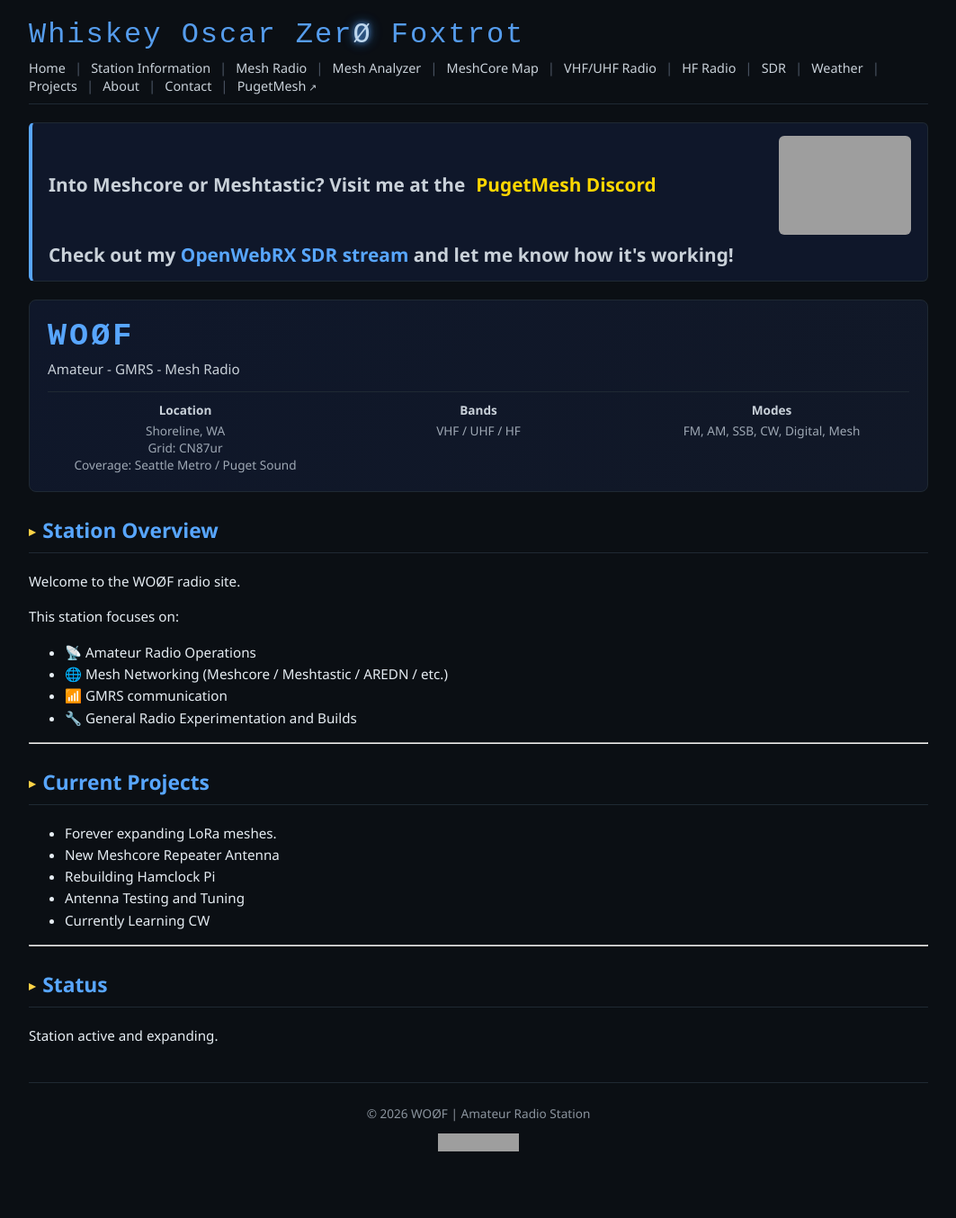
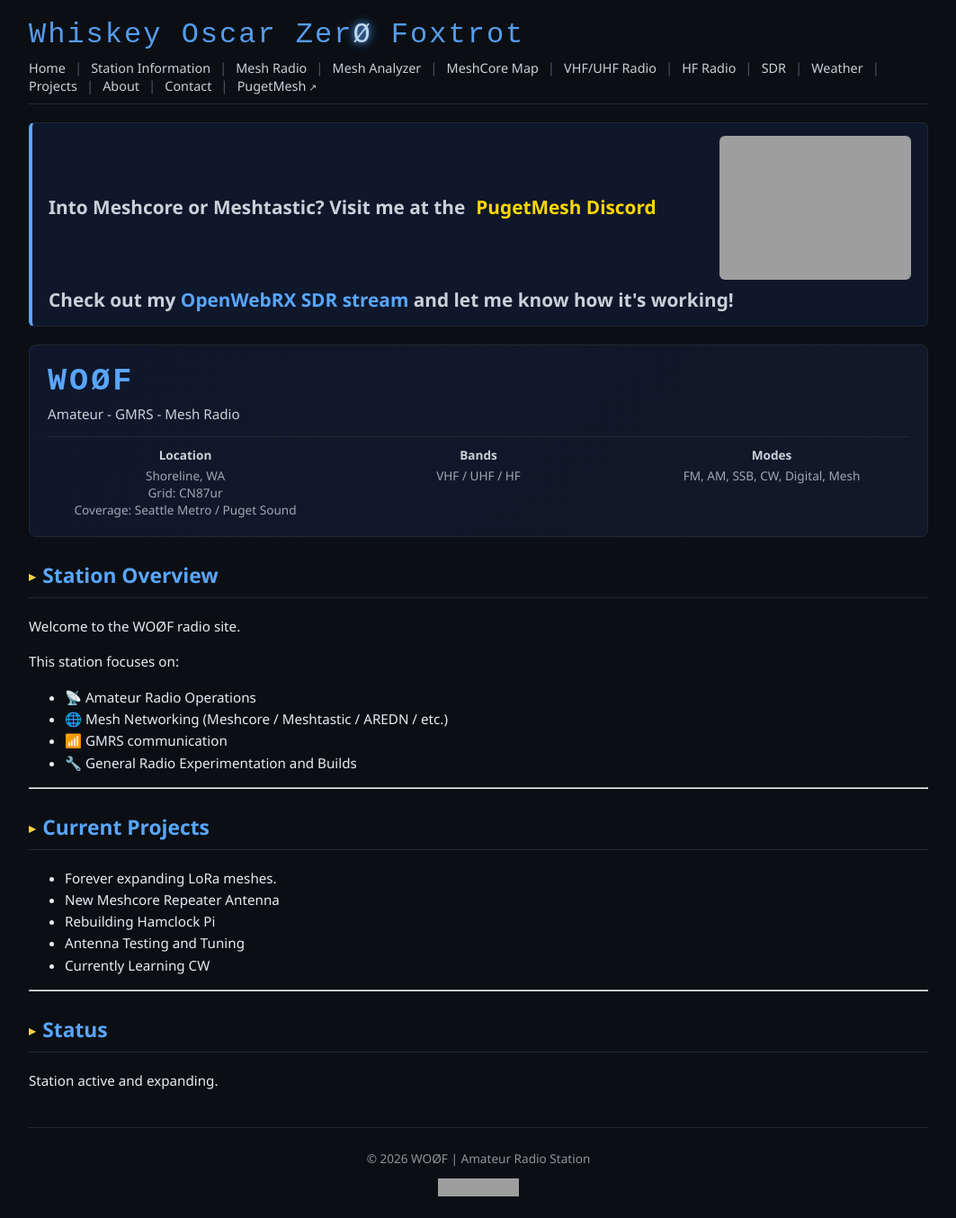
Before and after one commit to Lymitliss/Lymitliss.github.io, a Jekyll site: the page built from index.md, in a window 1280 px wide. Shown: the whole page at 90% size, without its empty margins (108-1171 px from the left). Built offline with Jekyll 4.4.1, drawn with Linux system fonts in a browser that asks for light colours; before the commit the page ends 1304 px from its top, so only the background shows below that; grey boxes are pictures that could not be loaded.

Commit message:
Update default.html

```diff
--- a/_layouts/default.html
+++ b/_layouts/default.html
@@ -56,7 +56,7 @@
         <a href="https://pugetmesh.org/" target="_blank" rel="noopener">
           PugetMesh Discord
         </a>
-        <img src="{{ '/assets/ChatGPT Image May 9, 2026, 03_51_28 PM.png' | relative_url }}" alt="PugetMesh QR code" style="height: 110px; width: auto; margin-left: auto; flex-shrink: 0; border-radius: 6px;">
+        <img src="{{ '/assets/ChatGPT Image May 9, 2026, 03_51_28 PM.png' | relative_url }}" alt="PugetMesh QR code" style="height: 160px; width: auto; margin-left: auto; flex-shrink: 0; border-radius: 6px;">
       </div>
       <div class="home-banner-line home-banner-line-secondary">
         Check out my
```
